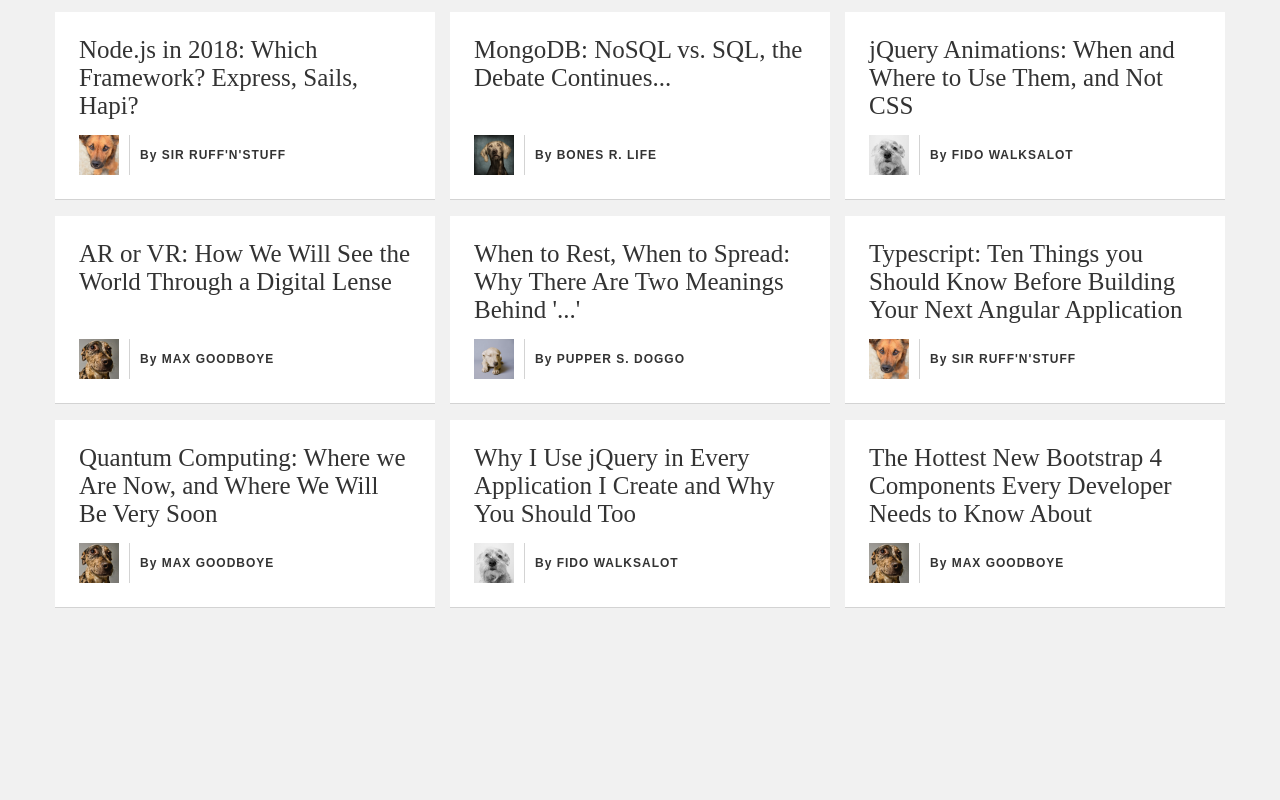
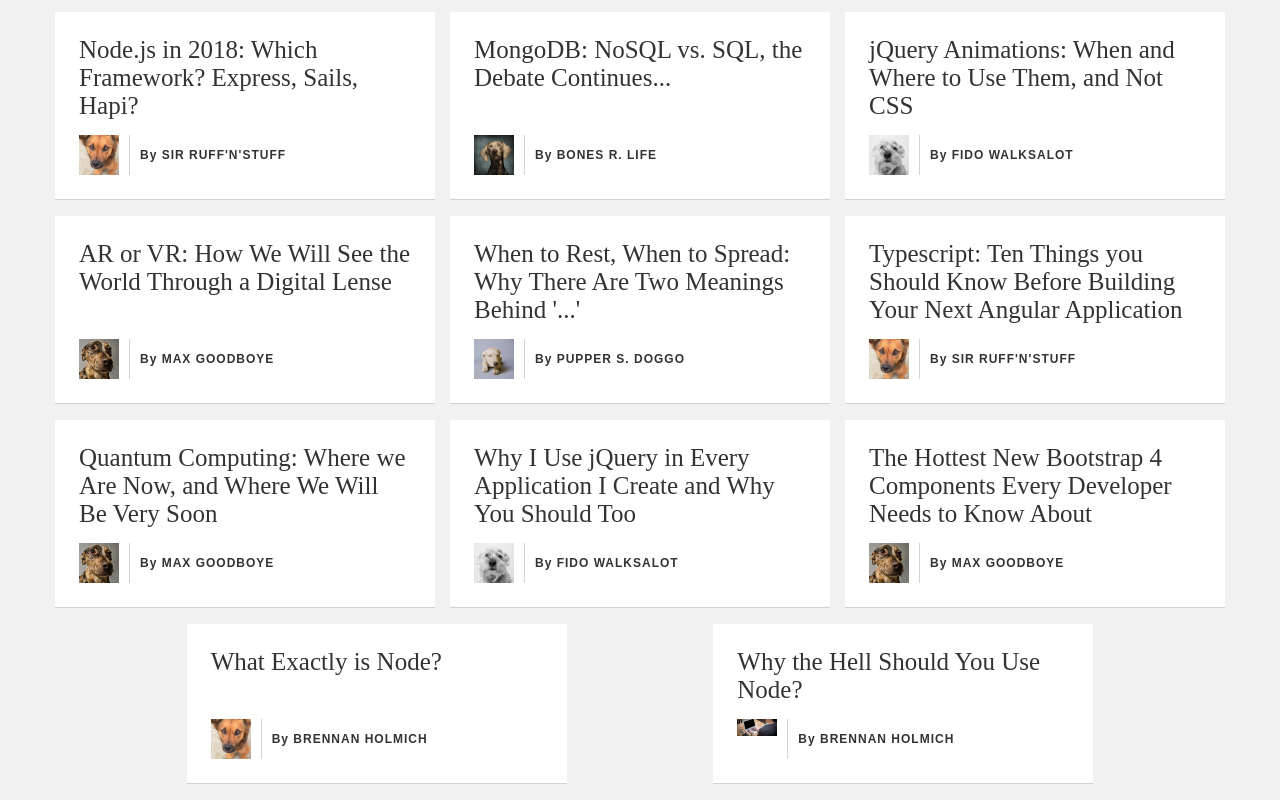
Before and after one commit to lambda-andrew/Sprint-Challenge-Applied-JS, a plain HTML site: page index.html in a window 1280 px wide. Shown: the part 623-1423 px from the top of the page. Before the commit the page ends 1247 px from the top, so only its background shows below. Drawn offline with nearby package versions, Linux system fonts and the light colour scheme; a web font is replaced by a local one.

Commit message:
Add two extra articles

```diff
--- a/index.html
+++ b/index.html
@@ -5,8 +5,7 @@
   <title>Lambda Times</title>
   <link rel="stortcut icon" href="./favicon.ico">
   <link rel="stylesheet" type="text/css" href="./CSS/index.css" />
-  <script src="https://code.jquery.com/jquery-3.3.1.min.js" integrity="sha256-FgpCb/KJQlLNfOu91ta32o/NMZxltwRo8QtmkMRdAu8="
-    crossorigin="anonymous"></script>
+  <script src="https://code.jquery.com/jquery-3.3.1.min.js" integrity="sha256-FgpCb/KJQlLNfOu91ta32o/NMZxltwRo8QtmkMRdAu8=" crossorigin="anonymous"></script>
   <script src="./components/Tabs/Tabs.js" async></script>
   <!-- <script src="./components/Carousel/Carousel.js" async></script> -->
 </head>
@@ -213,6 +212,26 @@
       </div>
     </div>
 
+    <div class="card" data-tab="node">
+      <div class="headline">What Exactly is Node?</div>
+      <div class="author">
+        <div class="img-container">
+          <img src="./assets/sir.jpg" />
+        </div>
+        <span>By BRENNAN HOLMICH</span>
+      </div>
+    </div>
+
+    <div class="card" data-tab="node">
+      <div class="headline">Why the Hell Should You Use Node?</div>
+      <div class="author">
+        <div class="img-container">
+          <img src="./assets/carousel/computer.jpeg" />
+        </div>
+        <span>By BRENNAN HOLMICH</span>
+      </div>
+    </div>
+
   </div>
 </body>
 
```
